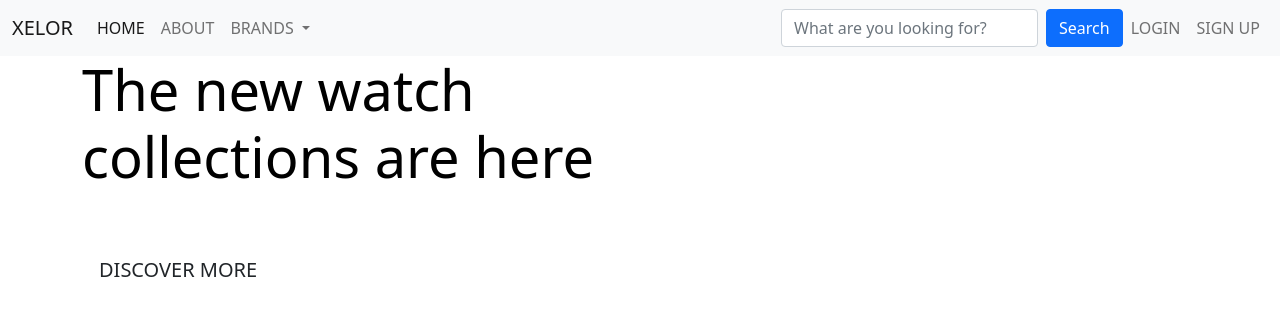
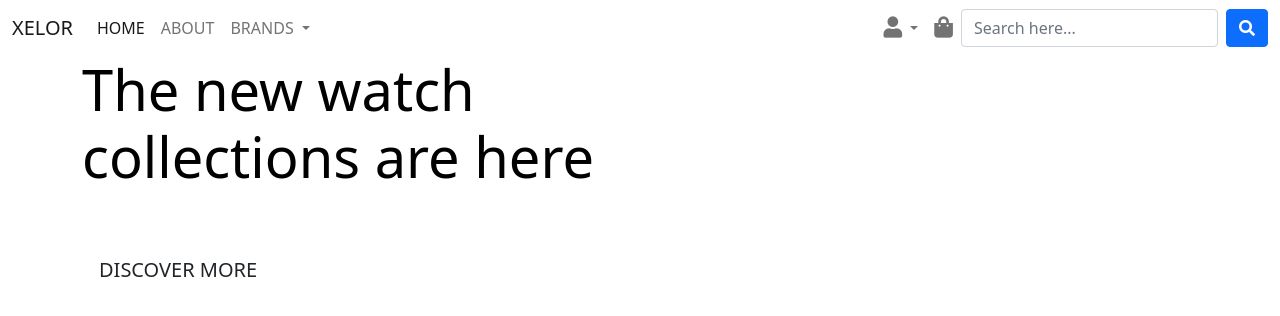
Before and after one commit to VTwin90/xelor, a Django app: page / in a window 1280 px wide. Shown: the top 316 px of the page. Run offline with Django 3.2, Linux system fonts and the light colour scheme.

Commit message:
update nav, add icons

```diff
--- a/templates/base.html
+++ b/templates/base.html
@@ -36,14 +36,17 @@
 
     <title>Xelor {% block extra_title %}{% endblock %}</title>
 </head>
+
 <body>
     <header class="container-fluid fixed-top">
 
     </header>
-    <nav class="navbar navbar-expand-lg navbar-light bg-light">
+    <nav class="navbar navbar-expand-lg navbar-light bg-white">
         <div class="container-fluid">
             <a class="navbar-brand" href="#">XELOR</a>
-          <button class="navbar-toggler" type="button" data-bs-toggle="collapse" data-bs-target="#navbarSupportedContent" aria-controls="navbarSupportedContent" aria-expanded="false" aria-label="Toggle navigation">
+            <button class="navbar-toggler" type="button" data-bs-toggle="collapse"
+                data-bs-target="#navbarSupportedContent" aria-controls="navbarSupportedContent" aria-expanded="false"
+                aria-label="Toggle navigation">
                 <span class="navbar-toggler-icon"></span>
             </button>
             <div class="collapse navbar-collapse justify-content-center" id="navbarSupportedContent">
@@ -55,7 +58,8 @@
                         <a class="nav-link" href="#">ABOUT</a>
                     </li>
                     <li class="nav-item dropdown">
-                <a class="nav-link dropdown-toggle" href="#" id="navbarDropdown" role="button" data-bs-toggle="dropdown" aria-expanded="false">
+                        <a class="nav-link dropdown-toggle" href="#" id="navbarDropdown" role="button"
+                            data-bs-toggle="dropdown" aria-expanded="false">
                             BRANDS
                         </a>
                         <ul class="dropdown-menu" aria-labelledby="navbarDropdown">
@@ -63,26 +67,47 @@
                             <li><a class="dropdown-item" href="#">ROLEX</a></li>
                             <li><a class="dropdown-item" href="#">GUCCI</a></li>
                             <li><a class="dropdown-item" href="#">ARMANI</a></li>
-                  <li><hr class="dropdown-divider"></li>
+                            <li>
+                                <hr class="dropdown-divider">
+                            </li>
                             <li><a class="dropdown-item" href="#">ALL PRODUCTS</a></li>
                         </ul>
                     </li>
                 </ul>
-            <form class="d-flex">
-              <input class="form-control me-2 w-100" type="search" placeholder="What are you looking for?" aria-label="Search">
-              <button class="btn btn-primary" type="submit">Search</button>
-            </form>
                 <ul class="nav navbar-nav navbar-right">
-                <li class="nav-item">
-                    <a class="nav-link" href="#">LOGIN</a>
+                    <li class="nav-item dropdown">
+                        <a class="nav-link dropdown-toggle" href="#" id="navbarDropdown" role="button"
+                            data-bs-toggle="dropdown" aria-expanded="false">
+                            <i class="fas fa-user fa-lg"></i>
+                        </a>
+                        <ul class="dropdown-menu" aria-labelledby="navbarDropdown">
+                            <li><a class="dropdown-item" href="#">LOGIN</a></li>
+                            <li><a class="dropdown-item" href="#">SIGN UP</a></li>
+                            <li>
+                                <hr class="dropdown-divider">
+                            </li>
+                            <li><a class="dropdown-item" href="#">MY PROFILE</a></li>
+                            <li><a class="dropdown-item" href="#">ADMIN</a></li>
+                            <li><a class="dropdown-item" href="#">LOGOUT</a></li>
+                        </ul>
                     </li>
                     <li class="nav-item">
-                    <a class="nav-link" href="#">SIGN UP</a>
+                        <a class="nav-link" href="#">
+                            <i class="fas fa-shopping-bag fa-lg"></i>
+                        </a>
                     </li>
                 </ul>
+                <form class="d-flex">
+                    <input class="form-control me-2 w-100" type="search" placeholder="Search here..."
+                        aria-label="Search">
+                    <button class="btn btn-primary" type="submit">
+                        <span class="fa fa-search"></span>
+                    </button>
+                </form>
             </div>
         </div>
     </nav>
+
 
     {% if messages %}
     <div class="message-container"></div>
```
Lines whose indentation alone changed are shown as unchanged.
